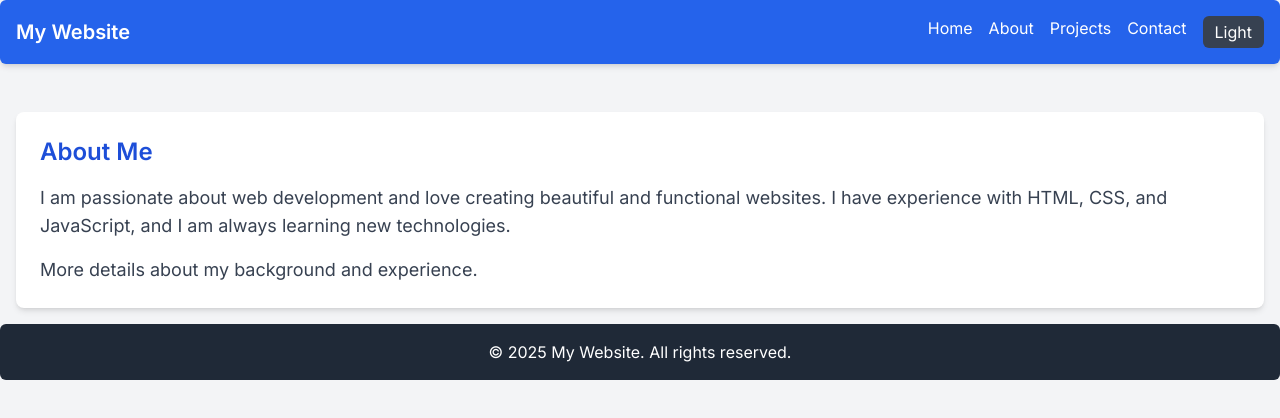
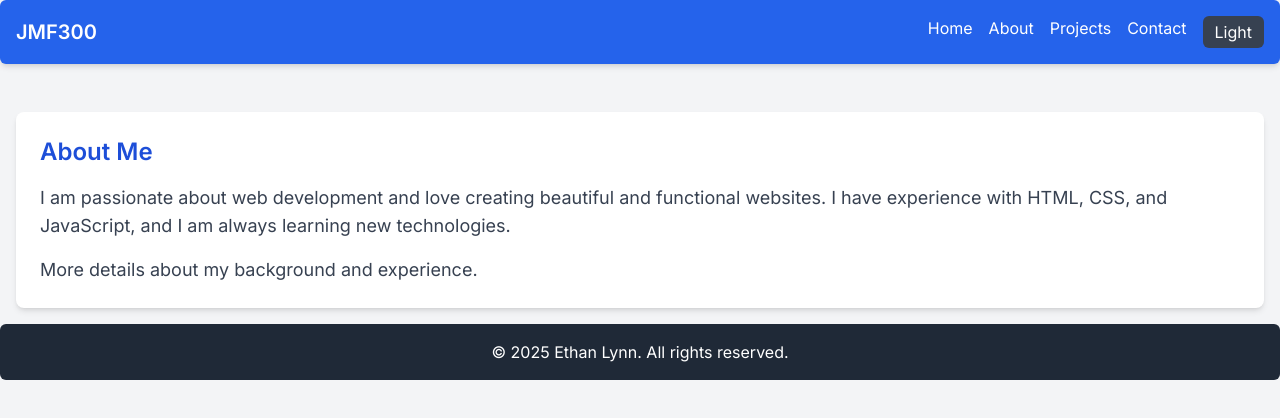
Before and after one commit to JMF300/JMF30000, a plain HTML site: page about.html in a window 1280 px wide. Drawn offline with nearby package versions, Linux system fonts and the light colour scheme.

Commit message:
Update about.html

```diff
--- a/about.html
+++ b/about.html
@@ -105,7 +105,7 @@
 </head>
 <body class="bg-gray-100">
     <header class="bg-blue-600 text-white py-4 flex justify-between items-center shadow-md sticky top-0 z-10 rounded-md dark-mode:bg-gray-700 dark-mode:shadow-md">
-        <div class="logo text-xl font-bold ml-4">My Website</div>
+        <div class="logo text-xl font-bold ml-4">JMF300</div>
         <nav class="mr-4">
             <ul class="flex space-x-4">
                 <li><a href="index.html" class="hover:text-blue-300 no-underline">Home</a></li>
@@ -130,7 +130,7 @@
     </main>
 
     <footer class="bg-gray-800 text-white py-4 text-center rounded-md dark-mode:bg-gray-900">
-        <p>© 2025 My Website. All rights reserved.</p>
+        <p>© 2025 Ethan Lynn. All rights reserved.</p>
     </footer>
 
     <script>
```
